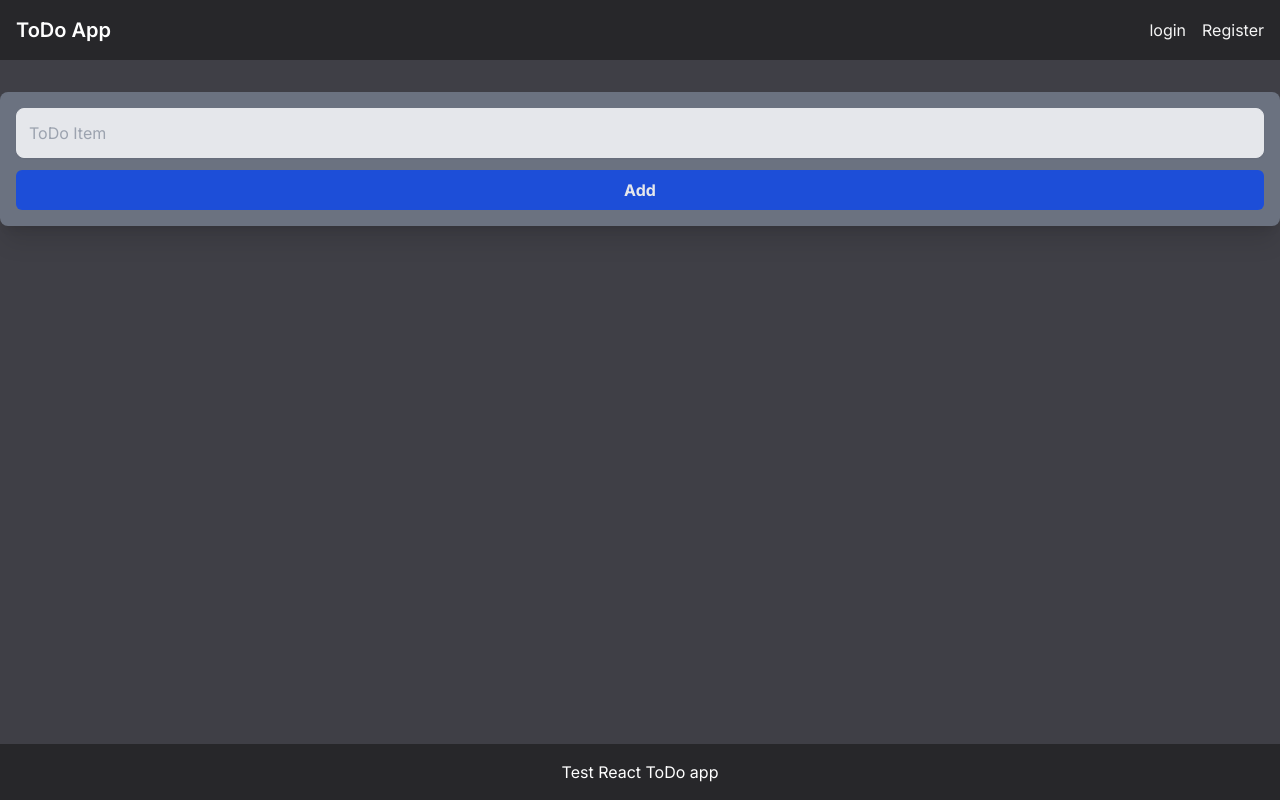
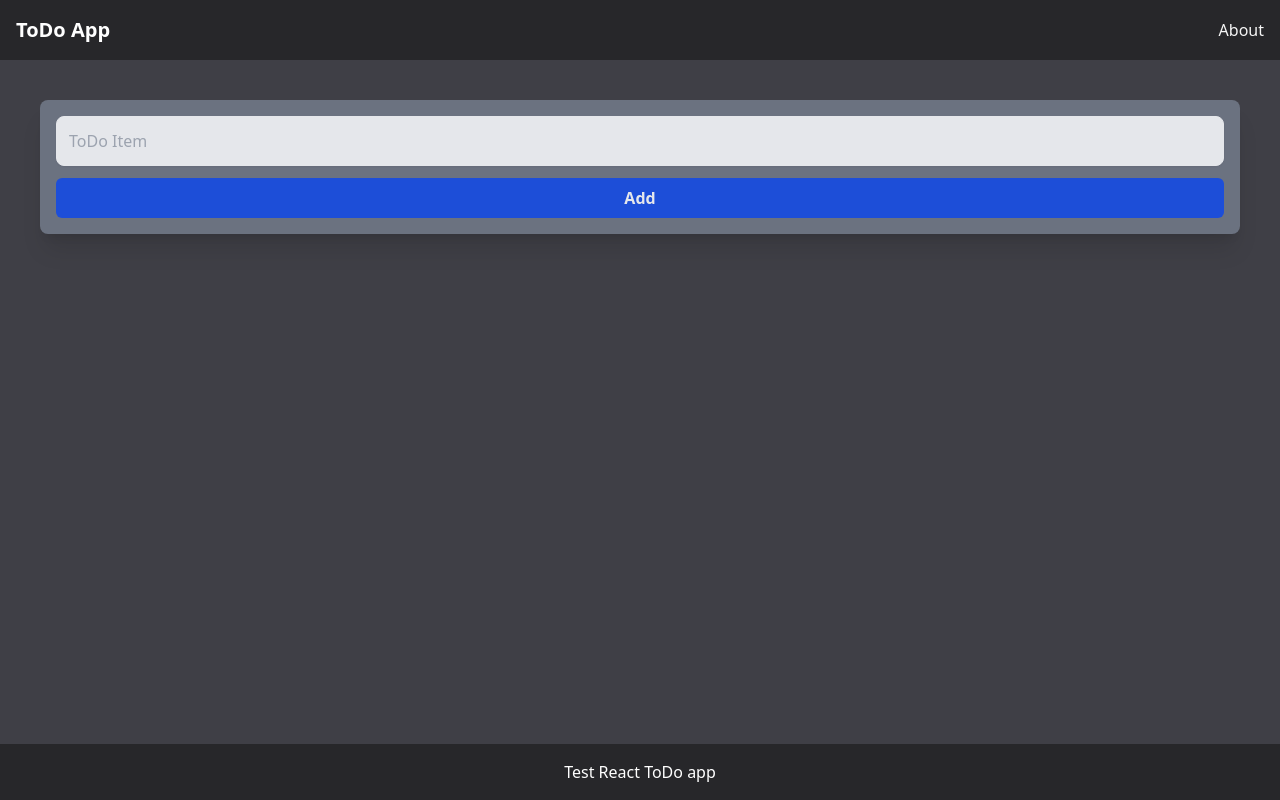
Before and after one commit to emmettcowan/todo-next, a Next.js app: page / in a window 1280 px wide. Built offline with nearby package versions, Linux system fonts and the light colour scheme.

Commit message:
Fixed layout

```diff
--- /dev/null
+++ b/src/app/about/page.js
@@ -0,0 +1,8 @@
+
+export default function About() {
+  return (
+    <main className="bg-zinc-700 flex min-h-screen flex-col items-center justify-between p-24">
+      <h1>About Page</h1>
+    </main>
+  );
+}
--- a/src/app/layout.js
+++ b/src/app/layout.js
@@ -1,5 +1,7 @@
 import './globals.css'
 import { Inter } from 'next/font/google'
+import NavBar from '@/components/NavBar'
+import Footer from '@/components/footer'
 
 const inter = Inter({ subsets: ['latin'] })
 
@@ -11,7 +13,11 @@ export const metadata = {
 export default function RootLayout({ children }) {
   return (
     <html lang="en">
-      <body className={inter.className}>{children}</body>
+      <body className="bg-zinc-700 flex flex-col h-screen justify-between">
+        <NavBar />
+        {children}
+        <Footer />
+      </body>
     </html>
   )
 }
--- a/src/app/login/page.js
+++ /dev/null
@@ -1,10 +0,0 @@
-import Link from "next/link"
-
-export default function Login() {
-  return (
-    <main className="bg-slate-500 flex min-h-screen flex-col items-center justify-between p-24">
-      <h1>LOGIN PAGE</h1>
-      <Link href="/"> Home </Link>
-    </main>
-  )
-}
--- a/src/app/page.js
+++ b/src/app/page.js
@@ -1,13 +1,9 @@
-import Main from '@/components/main'
-import NavBar from '@/components/NavBar'
-import Footer from '@/components/footer'
+import Todo from "@/components/todo/Todo"
 
 export default function Home() {
   return (
-    <main className="bg-zinc-700 flex flex-col h-screen justify-between">
-      <NavBar />
-      <Main />
-      <Footer />
+    <main className="bg-zinc-700 m-5 flex flex-col h-screen">
+      <Todo />
     </main>
   )
 }
--- a/src/app/register/page.js
+++ /dev/null
@@ -1,10 +0,0 @@
-import Link from "next/link"
-
-export default function Login() {
-  return (
-    <main className="bg-slate-500 flex min-h-screen flex-col items-center justify-between p-24">
-      <h1>Register page</h1>
-      <Link href="/"> Home </Link>
-    </main>
-  )
-}
--- a/src/components/NavBar.js
+++ b/src/components/NavBar.js
@@ -8,10 +8,9 @@ export default function NavBar() {
     <nav className="bg-zinc-800 p-4">
       <div className="container mx-auto">
         <div className="flex justify-between items-center">
-          <div className="text-white text-xl font-semibold">ToDo App</div>
+          <Link className="text-white text-xl font-semibold" href="/">ToDo App</Link>
           <ul className="flex space-x-4">
-            <li><Link href="/login"> login</Link></li>
-            <li><Link href="/register"> Register</Link></li>
+            <li><Link href="/about"> About</Link></li>
           </ul>
         </div>
       </div>
--- a/src/components/main.js
+++ /dev/null
@@ -1,12 +0,0 @@
-import Todo from './todo/Todo';
-import React from 'react';
-
-const Main = () => {
-  return (
-    <main className="container mx-auto mt-8 h-screen">
-      <Todo />
-    </main>
-  );
-};
-
-export default Main;
--- a/src/components/todo/Todo.js
+++ b/src/components/todo/Todo.js
@@ -18,7 +18,7 @@ export default function Todo() {
   }
 
   return (
-    <div className="grid grid-cols-1">
+    <div className="grid grid-cols-1 m-5">
       <div className="p-4 bg-gray-500 rounded-lg shadow-xl">
         <div className="flex">
           <form className=" w-screen" onSubmit={handleSubmit}>
```
